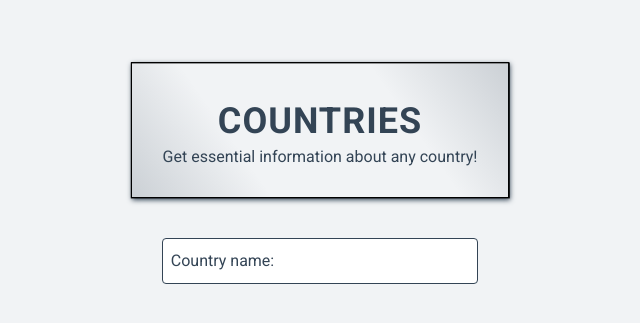
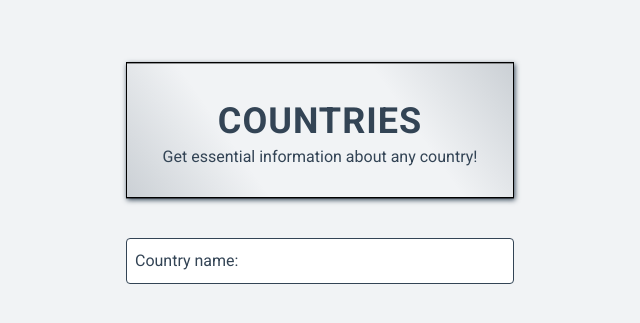
Before and after one commit to klusaktomasz/countries, a Vue app: page / in a window 1280 px wide. Shown: the part 227-550 px from the top of the page, without its empty margins (320-960 px from the left). Built offline with nearby package versions, Linux system fonts and the light colour scheme; the HTML template or start-up script is replaced by a standard one.

Commit message:
Give header and form same width

```diff
--- a/src/App.vue
+++ b/src/App.vue
@@ -1,7 +1,7 @@
 <template>
   <div id="app" class="app">
-    <CountriesHeader class="header"></CountriesHeader>
-    <CountryForm></CountryForm>
+    <CountriesHeader class="app__header"></CountriesHeader>
+    <CountryForm class="app__form"></CountryForm>
   </div>
 </template>
 
@@ -40,9 +40,16 @@ body {
   align-items: center;
   flex-direction: column;
   padding: 0 16px;
+  margin: 0 auto;
+  max-width: 420px;
 }
 
-.header {
+.app__header {
   margin-bottom: 2em;
+  width: 100%;
+}
+
+.app__form {
+  width: 100%;
 }
 </style>
--- a/src/components/CountryForm.vue
+++ b/src/components/CountryForm.vue
@@ -1,6 +1,12 @@
 <template>
   <form class="form">
-    <LabeledInput v-model="countryName" id="country-name">Country name:</LabeledInput>
+    <LabeledInput
+      class="form__input"
+      v-model="countryName"
+      id="country-name"
+    >
+      Country name:
+    </LabeledInput>
   </form>
 </template>
 
@@ -19,5 +25,11 @@ export default {
 </script>
 
 <style lang="scss" scoped>
+.form {
+  width: 100%;
+}
 
+.form__input {
+  width: 100%;
+}
 </style>
```
